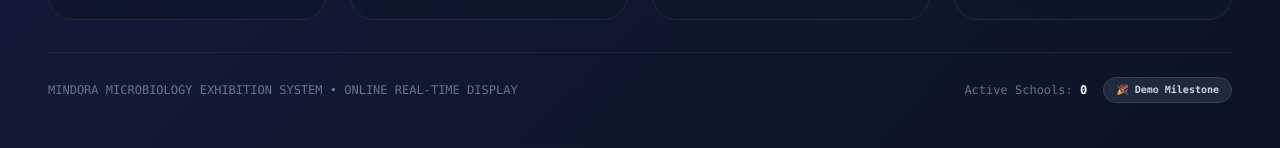
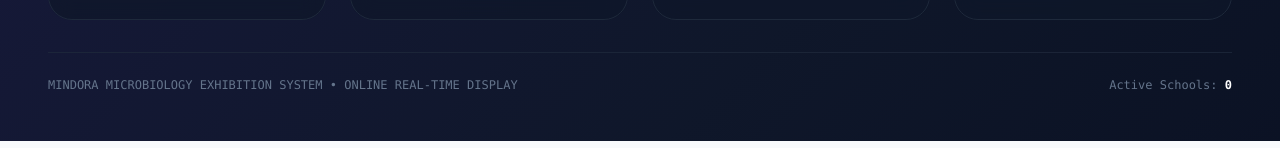
Before and after one commit to NetworkChukka/mindora_online, a React (Vite) app in the folder client/: page /display in a window 1280 px wide. Shown: the part 677-825 px from the top of the page. Built offline with nearby package versions, Linux system fonts and the light colour scheme; no server answers; the HTML template or start-up script is replaced by a standard one.

Commit message:
Restrict Demo Milestone button on DisplayPage to logged-in Admin users

```diff
--- a/client/src/pages/DisplayPage.jsx
+++ b/client/src/pages/DisplayPage.jsx
@@ -2,10 +2,12 @@ import React, { useState, useEffect, useRef } from 'react';
 import axios from 'axios';
 import confetti from 'canvas-confetti';
 import { useSocket } from '../context/SocketContext';
+import { useAuth } from '../context/AuthContext';
 import { BookOpen, GraduationCap, PartyPopper, Sparkles, Trophy, X } from 'lucide-react';
 
 export default function DisplayPage() {
   const { socket } = useSocket();
+  const { isAdmin } = useAuth();
   const [stats, setStats] = useState({
     totalVisitors: 0,
     totalStudents: 0,
@@ -224,13 +226,15 @@ export default function DisplayPage() {
         <div>MINDORA MICROBIOLOGY EXHIBITION SYSTEM • ONLINE REAL-TIME DISPLAY</div>
         <div className="flex items-center space-x-4">
           <span>Active Schools: <strong className="text-white">{stats.totalSchools}</strong></span>
+          {isAdmin && (
             <button
               onClick={() => triggerTestMilestone(stats.totalVisitors || 100)}
               className="text-[10px] bg-slate-800 hover:bg-slate-700 text-slate-300 font-bold px-3 py-1 rounded-full border border-slate-700 transition"
-            title="Test Milestone Celebration Overlay"
+              title="Test Milestone Celebration Overlay (Admin Only)"
             >
               🎉 Demo Milestone
             </button>
+          )}
         </div>
       </footer>
 
```
Lines whose indentation alone changed are shown as unchanged.
